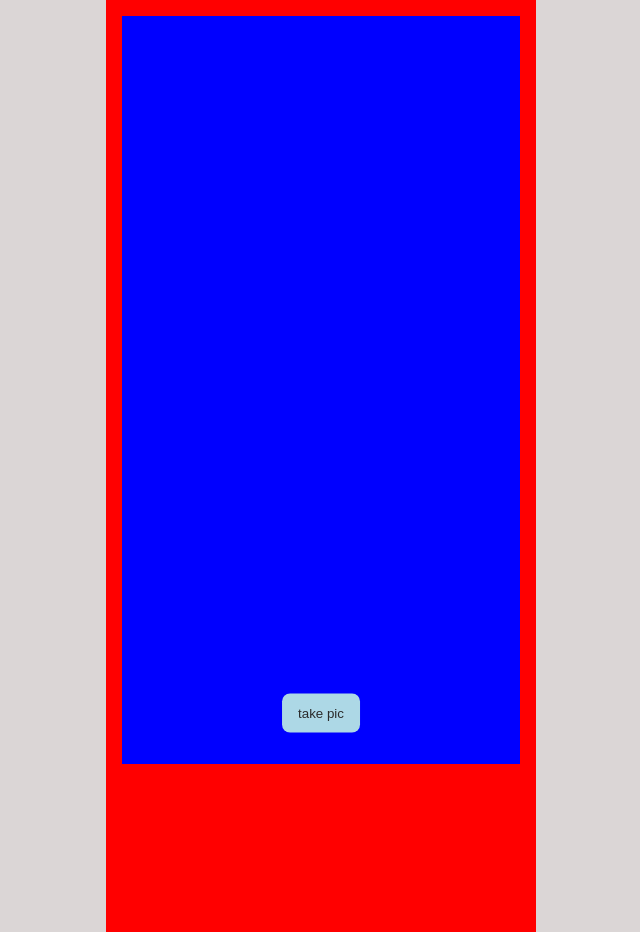
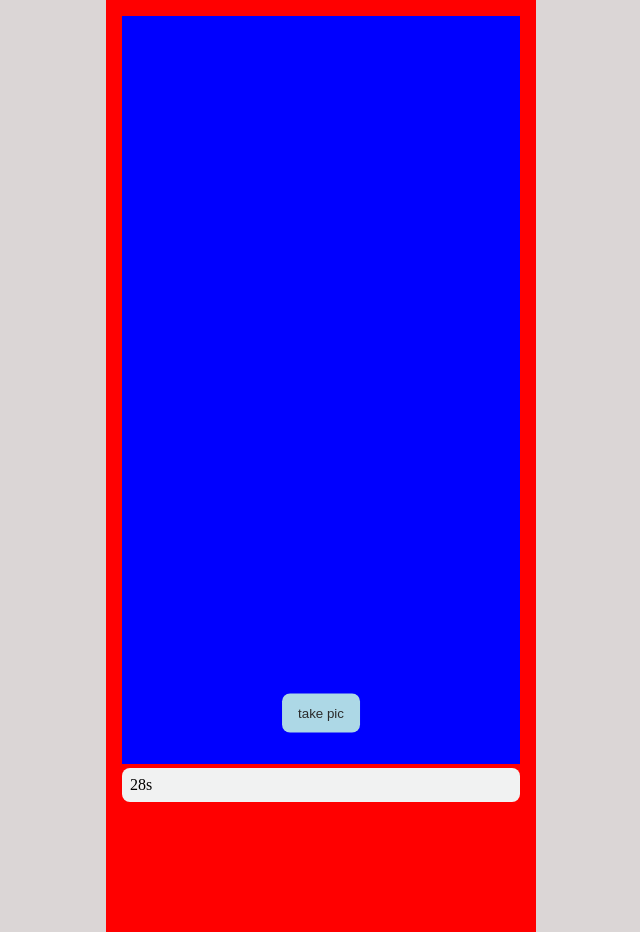
Before and after one commit to mfghir/task-pwa, a React (Vite) app: page / in a window 1280 px wide. Both pictures are taken after a click on the button "open camera". Shown: the whole page, without its empty margins (319-959 px from the left). Built offline with nearby package versions, Linux system fonts and the light colour scheme; no server answers.

Commit message:
work on opening camera again

```diff
--- a/src/App.jsx
+++ b/src/App.jsx
@@ -3,6 +3,12 @@ import { useEffect, useRef, useState } from "react";
 function App() {
   const [hasPhoto, setHasPhoto] = useState(false);
   const [openCamera, setOpenCamera] = useState(false);
+
+  // const [cameraTimeout, setCameraTimeout] = useState(null);
+  const [timer, setTimer] = useState(30);
+  const [videoClosed, setVideoClosed] = useState(false);
+  const timerRef = useRef(null);
+
   const videoRef = useRef(null);
   const photoRef = useRef(null);
 
@@ -32,30 +38,68 @@ function App() {
     let ctx = photo.getContext("2d");
     ctx.drawImage(video, 0, 0, width, height);
     setHasPhoto(true);
-    setOpenCamera(false)
+    setOpenCamera(false);
+
+    clearInterval(timerRef.current);
   };
 
   const closeHandler = () => {
-    let photo = photoRef.current;
-    let ctx = photo.getContext("2d");
-    ctx.clearRect(0, 0, photo.width, photo.height);
+    // let photo = photoRef.current;
+    // let ctx = photo.getContext("2d");
+    // ctx.clearRect(0, 0, photo.width, photo.height);
     setHasPhoto(false);
+
+    setOpenCamera(false);
+    clearInterval(timerRef.current);
   };
+
+
+
+
 
   useEffect(() => {
     getVideo();
+    return () => {
+      clearInterval(timerRef.current);
+    };
   }, [videoRef]);
+
+  useEffect(() => {
+    if (openCamera && !videoClosed) {
+      timerRef.current = setInterval(() => {
+        setTimer((prevTimer) => prevTimer - 1);
+      }, 1000);
+    } else {
+      clearInterval(timerRef.current);
+      setTimer(30);
+    }
+  }, [openCamera,videoClosed]);
+
+  useEffect(() => {
+    if (timer === 0) {
+      takePhoto();
+      setVideoClosed(true);
+    }
+  }, [timer]);
 
   return (
     <main className="App">
       <section className="main">
         <div className="camera-box">
-          <div className={`camera ${openCamera ? "showOn" : "showOff"}`}>
-            <video ref={videoRef}></video>
-            <button className="btn" onClick={takePhoto}>
-              take pic
-            </button>
-          </div>
+          {openCamera && !videoClosed &&(
+            <div
+              // ${cameraTimeout ? "showOn" : "showOff"}
+              className={`camera
+              ${openCamera ? "showOn" : "showOff"}
+            `}
+            >
+              <video ref={videoRef}></video>
+              {openCamera && <p>{timer}s</p>}
+              <button className="btn" onClick={takePhoto}>
+                take pic
+              </button>
+            </div>
+          )}
 
           <p>
             Lorem ipsum dolor sit amet consectetur adipisicing elit. Dolorem
@@ -64,17 +108,17 @@ function App() {
           </p>
           <img src="../public/img/car.png" alt="car" />
           {/* <button className="btn" onClick={takePhoto}> */}
-          <button className="btn" onClick={() => setOpenCamera(!openCamera)}>
+          <button className="btn" onClick={() => setOpenCamera(!openCamera|| videoClosed)}>
             open camera
           </button>
         </div>
 
-        <div className={"result " + (hasPhoto ? "hasPhoto" : "")}>
+        { !videoClosed && <div className={"result " + (hasPhoto ? "hasPhoto" : "")}>
           <canvas ref={photoRef}></canvas>
           <button className="btn" onClick={closeHandler}>
             close
           </button>
-        </div>
+        </div>}
       </section>
     </main>
   );
```
